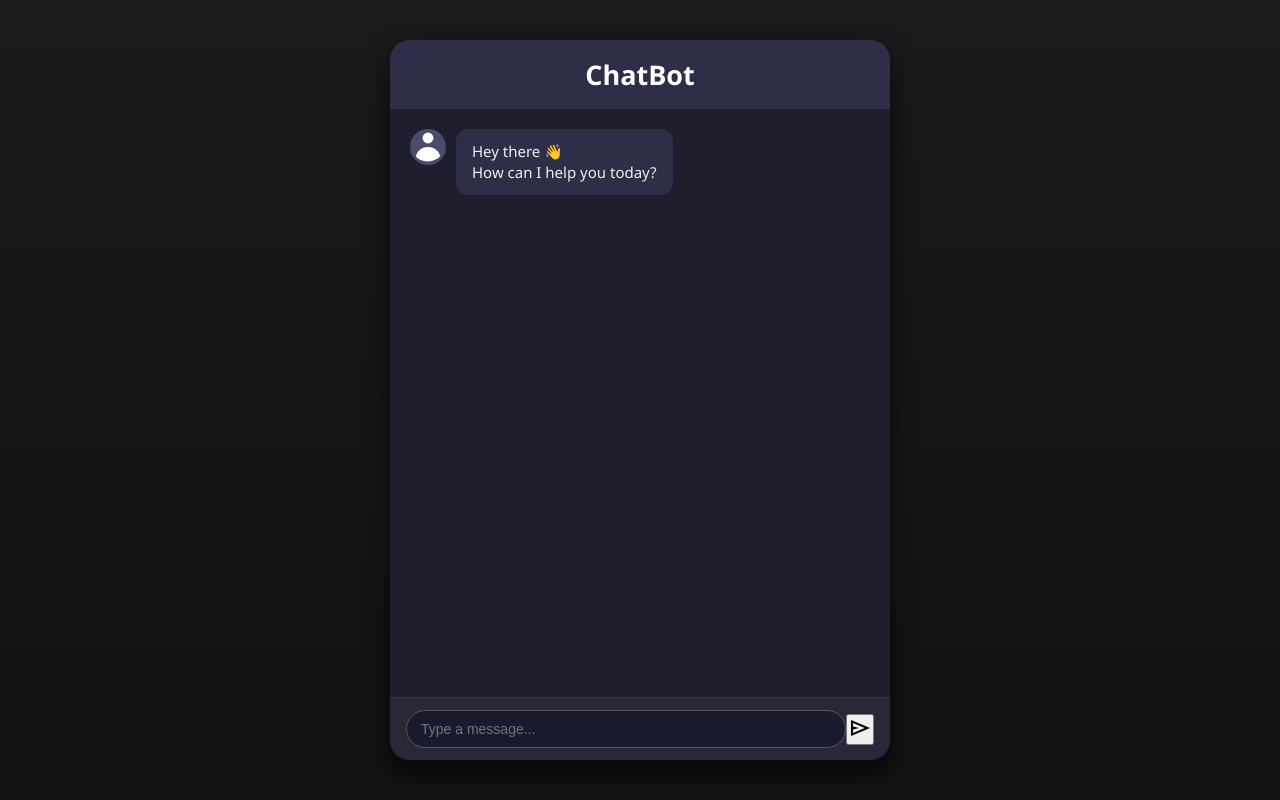
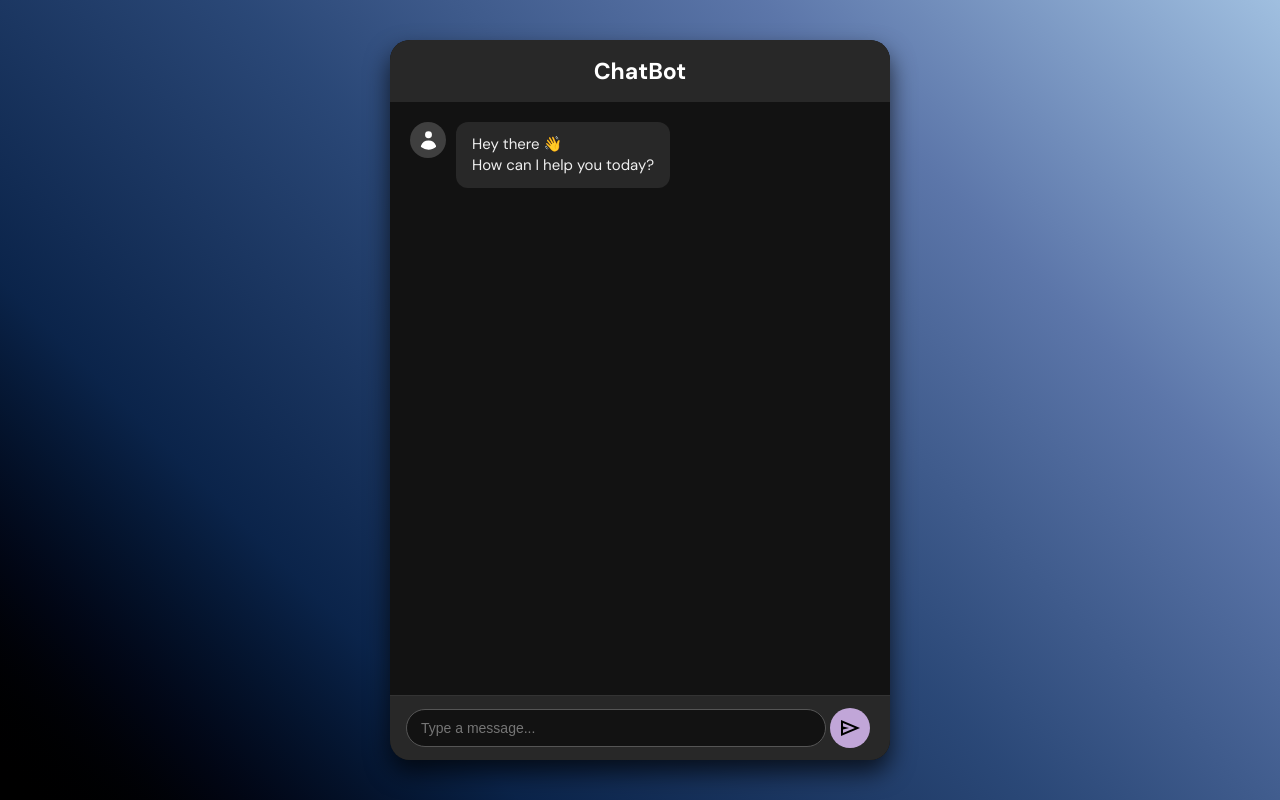
Before and after one commit to baraths-codes/customer-support-chatbot, a Flask app: page / in a window 1280 px wide. Run offline with Flask 2, Linux system fonts and the light colour scheme; parts of the project's set-up code (start-up, migrations or seed data) failed here and were passed over.

Commit message:
feat: add dark theme and functions

```diff
--- a/static/css/style.css
+++ b/static/css/style.css
@@ -1,3 +1,4 @@
+@import url("https://fonts.googleapis.com/css2?family=DM+Sans:ital,opsz,wght@0,9..40,100..1000;1,9..40,100..1000&family=Epilogue:ital,wght@0,100..900;1,100..900&display=swap");
 * {
   box-sizing: border-box;
   margin: 0;
@@ -6,33 +7,48 @@
 
 body {
   background: linear-gradient(to bottom, #1a1a1a, #121212);
-  font-family: 'Segoe UI', sans-serif;
+  font-family: "Segoe UI", sans-serif;
   display: flex;
   justify-content: center;
   align-items: center;
   height: 100vh;
   color: #f0f0f0;
   padding: 10px;
+  --angle: 45deg;
+  --angle: 45deg;
+  background: linear-gradient(
+    var(--angle),
+    oklab(0% 0 0),
+    oklab(26.5% -0.015 -0.076),
+    oklab(40.3% -0.016 -0.086),
+    oklab(56.7% -0.01 -0.085),
+    oklab(79.3% -0.02 -0.054)
+  );
 }
-
 .chat-container {
   width: 100%;
   max-width: 500px;
   height: 90vh;
   border-radius: 20px;
   box-shadow: 0 12px 24px rgba(0, 0, 0, 0.7);
-  background: #1e1e2f;
+  background: #121212;
   display: flex;
   flex-direction: column;
   overflow: hidden;
 }
 
+h2 {
+  font-family: "DM Sans", sans-serif;
+  font-optical-sizing: auto;
+  font-style: normal;
+  font-size: 23px;
+  font-weight: 650;
+}
 .chat-header {
-  background: #2e2e48;
+  background: #282828;
   color: #ffffff;
   padding: 16px;
-  font-size: 18px;
-  font-weight: bold;
+
   text-align: center;
 }
 
@@ -52,7 +68,7 @@ body {
 }
 
 .message.bot .avatar {
-  background: #4b4b6b;
+  background: #3f3f3f;
   color: white;
   width: 36px;
   height: 36px;
@@ -64,12 +80,38 @@ body {
   margin-right: 10px;
 }
 
+.size-5 {
+  width: 23px;
+  height: 23px;
+}
+.send-button {
+  background-color: #c1a6d8;
+  text-align: center;
+  width: 40px;
+  height: 40px;
+  color: black;
+  border: none;
+  padding: 8px;
+  margin: 0 4px;
+  border-radius: 50%;
+  cursor: pointer;
+  transition: background-color 0.3s;
+}
+.icon-button:hover,
+.send-button:hover {
+  background-color: #575757;
+}
+
 .message.bot .text {
-  background: #2e2e48;
+  background: #282828;
   color: #f0f0f0;
   padding: 12px 16px;
   border-radius: 12px;
   max-width: 75%;
+  font-family: "DM Sans", sans-serif;
+  font-optical-sizing: auto;
+  font-style: normal;
+
   font-size: 15px;
   line-height: 1.4;
 }
@@ -79,11 +121,14 @@ body {
 }
 
 .message.user .text {
-  background: #5b5be6;
+  background: #7e5699;
   color: white;
   padding: 12px 16px;
   border-radius: 16px;
   max-width: 75%;
+  font-family: "Epilogue", sans-serif;
+  font-optical-sizing: auto;
+  font-style: normal;
   font-size: 15px;
   line-height: 1.4;
   margin-left: auto;
@@ -94,7 +139,7 @@ body {
   align-items: center;
   padding: 12px 16px;
   border-top: 1px solid #333;
-  background: #282838;
+  background: #282828;
 }
 
 .chat-input input {
@@ -102,7 +147,7 @@ body {
   padding: 10px 14px;
   border-radius: 20px;
   border: 1px solid #555;
-  background: #1a1a2f;
+  background: #121212;
   color: white;
   font-size: 14px;
   outline: none;
@@ -110,8 +155,8 @@ body {
 }
 
 .chat-input input:focus {
-  border-color: #5b5be6;
-  background: #202040;
+  border-color: #c7ecbc;
+  background: #121212;
 }
 
 .chat-input .icons {
@@ -149,7 +194,9 @@ body {
 }
 
 @keyframes blink {
-  0%, 80%, 100% {
+  0%,
+  80%,
+  100% {
     opacity: 0.2;
   }
   40% {
@@ -162,7 +209,7 @@ body {
   .chat-container {
     width: 100%;
     height: 95vh;
-    border-radius: 10px;
+    border-radius: 18px;
   }
 
   .chat-box {
```
